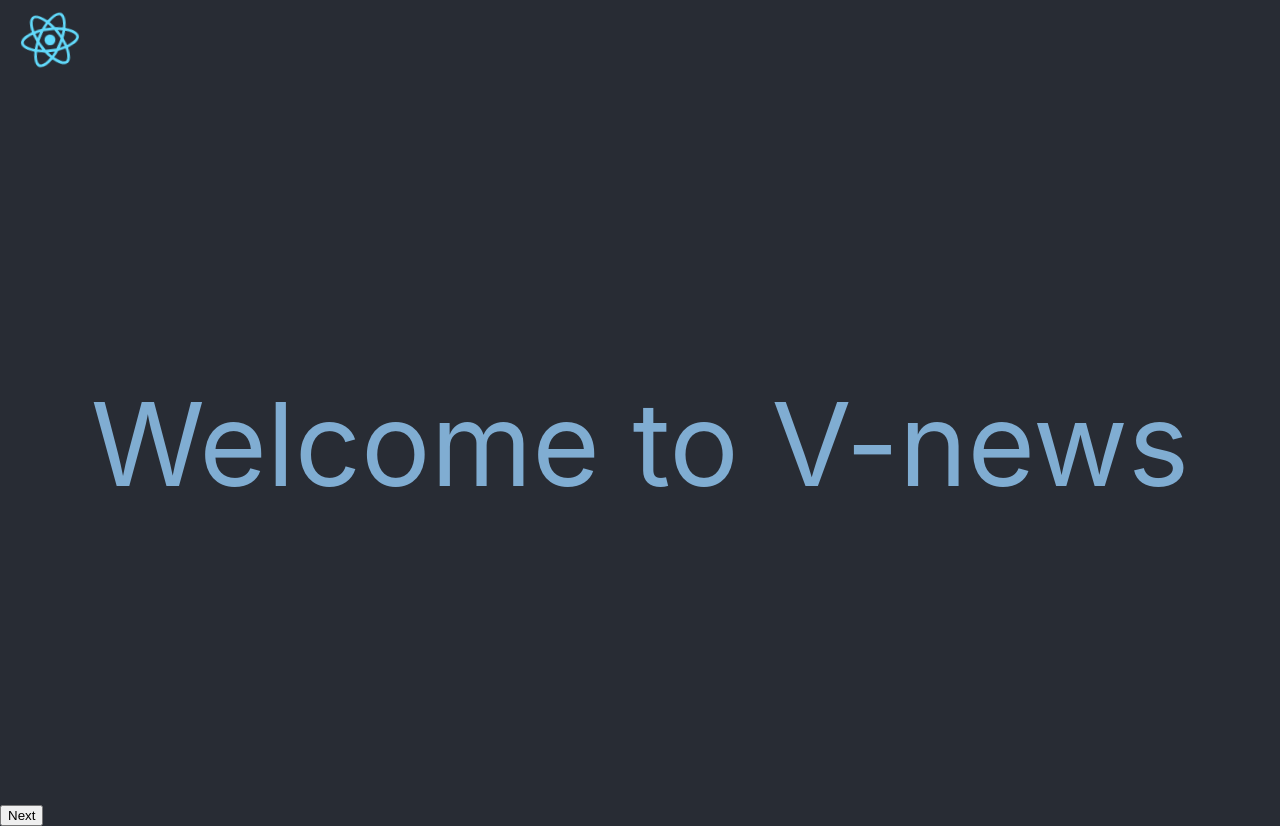
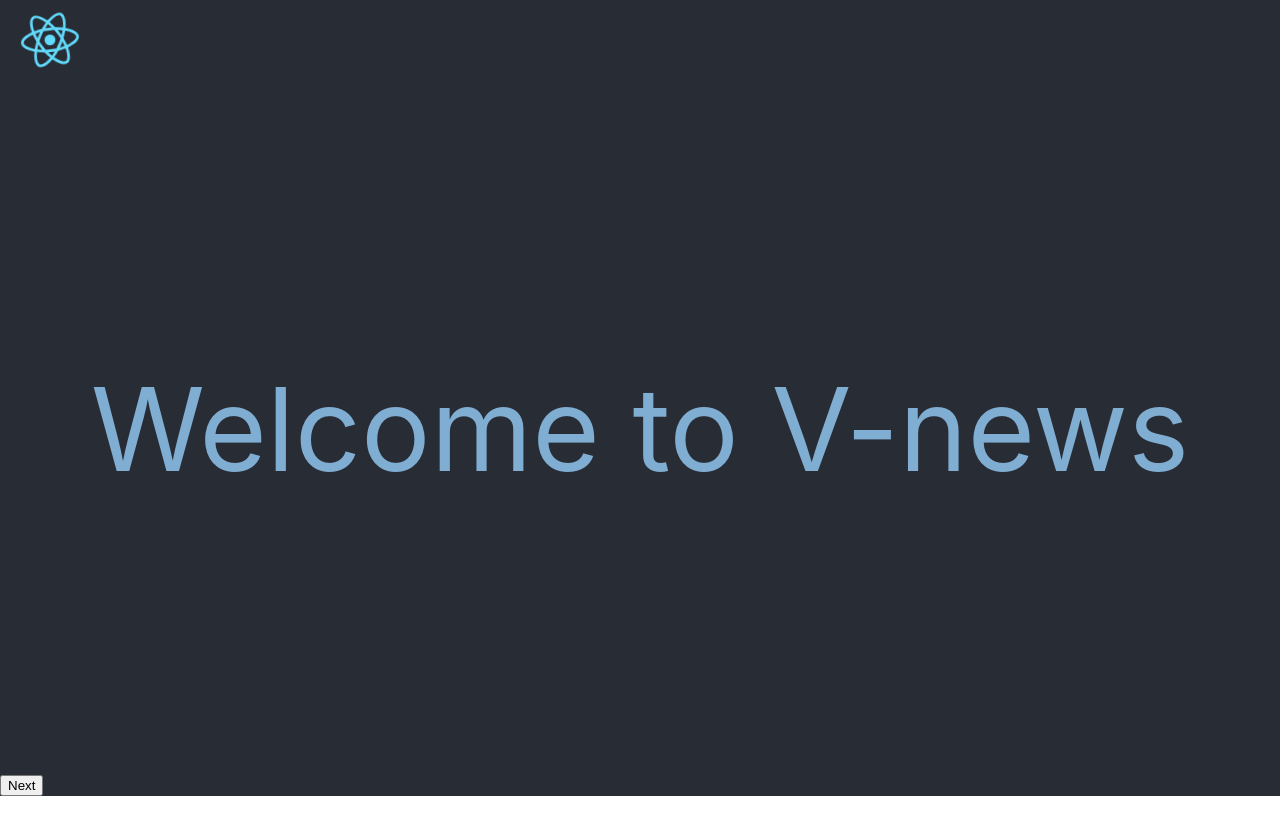
Before and after one commit to sharma62/v-NEWS, a React (Create React App) app: page / in a window 1280 px wide. After the commit the page ends 800 px from the top, so only its background shows below. Built offline with nearby package versions, Linux system fonts and the light colour scheme.

Commit message:
add 2 components dir arena & navbar

```diff
--- a/src/App.css
+++ b/src/App.css
@@ -15,7 +15,7 @@
 
 .App-header {
   background-color: #282c34;
-  min-height: 90vh;
+  min-height: 86.2vh;
   display: flex;
   flex-direction: column;
   align-items: center;
```
Also changed, not shown: src/nav_components/navbar.js (added, +15 -0 lines).
